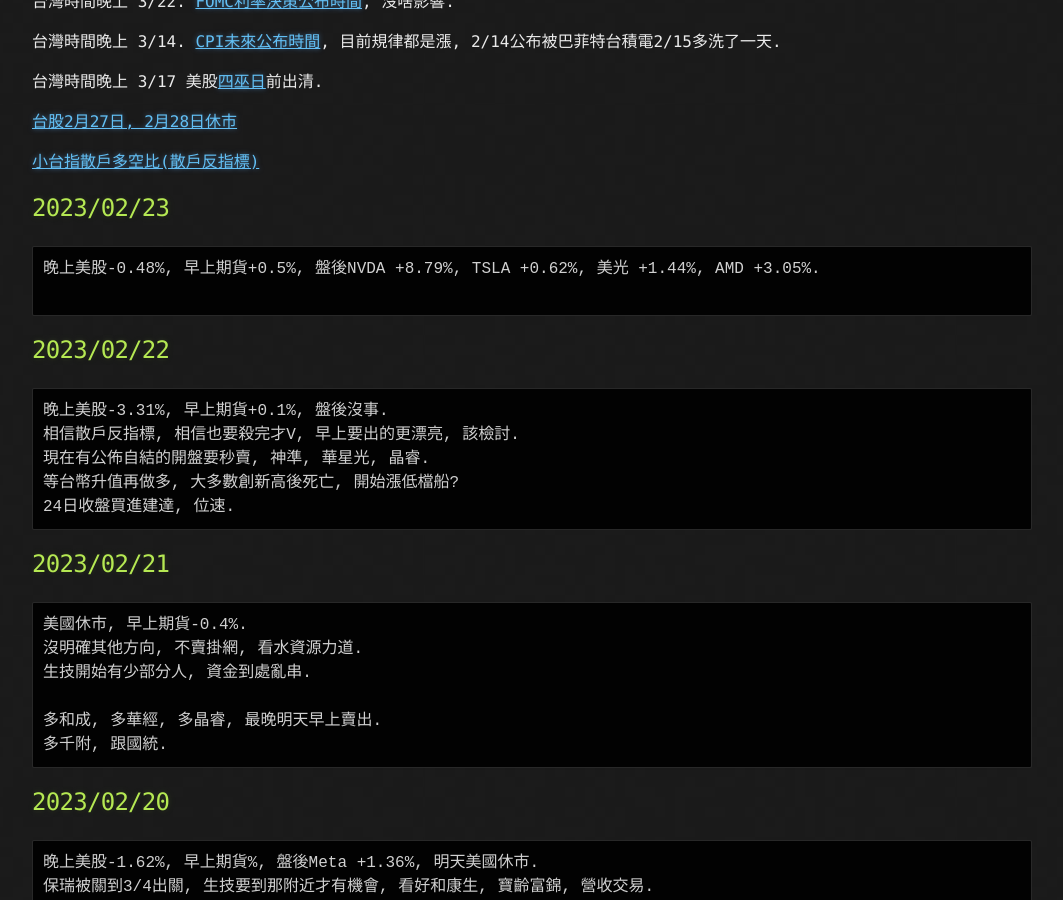
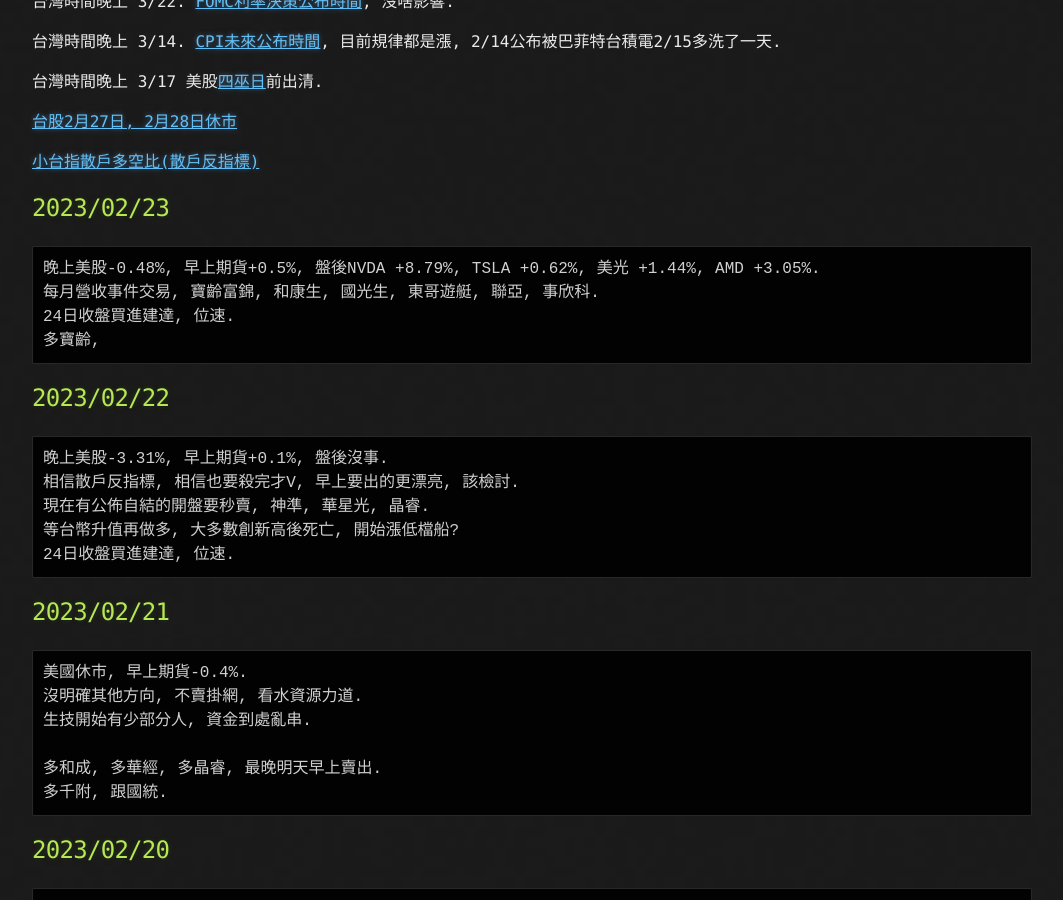
Before and after one commit to lepg5487/Stock_God, a Jekyll site: the page built from index.md, in a window 1280 px wide and 900 px high, scrolled down 428 px. Shown: the whole window, without its empty margins (108-1171 px from the left). Built offline with Jekyll 4.4.1, drawn with Linux system fonts in a browser that asks for light colours; our own code applies the rules of GitHub Pages for plain Markdown files.

Commit message:
Update index.md

````diff
--- a/index.md
+++ b/index.md
@@ -23,7 +23,9 @@
 ## 2023/02/23
 ```
 晚上美股-0.48%, 早上期貨+0.5%, 盤後NVDA +8.79%, TSLA +0.62%, 美光 +1.44%, AMD +3.05%.
-
+每月營收事件交易, 寶齡富錦, 和康生, 國光生, 東哥遊艇, 聯亞, 事欣科.
+24日收盤買進建達, 位速.
+多寶齡,
 ```
 
 ## 2023/02/22
````
